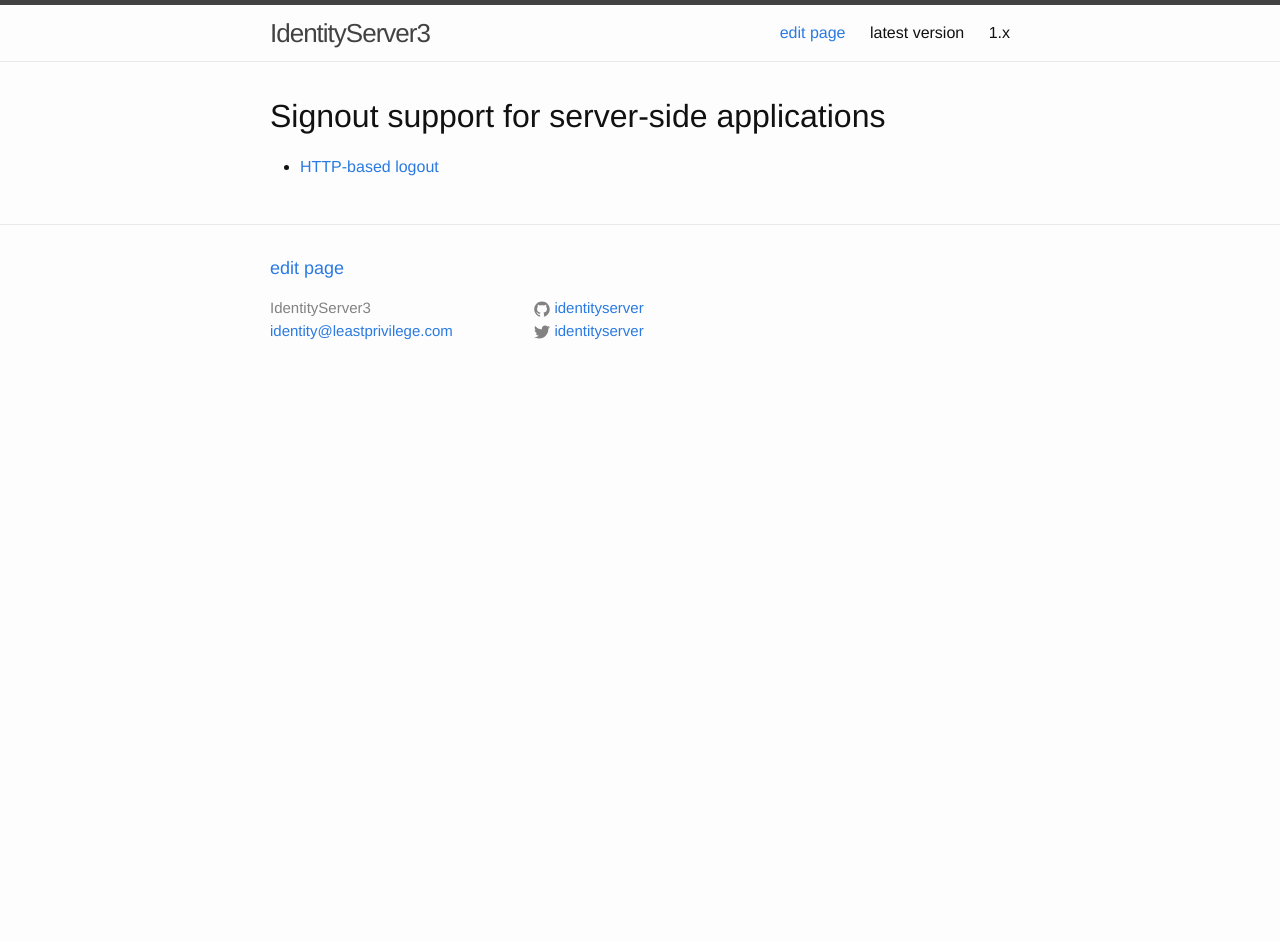
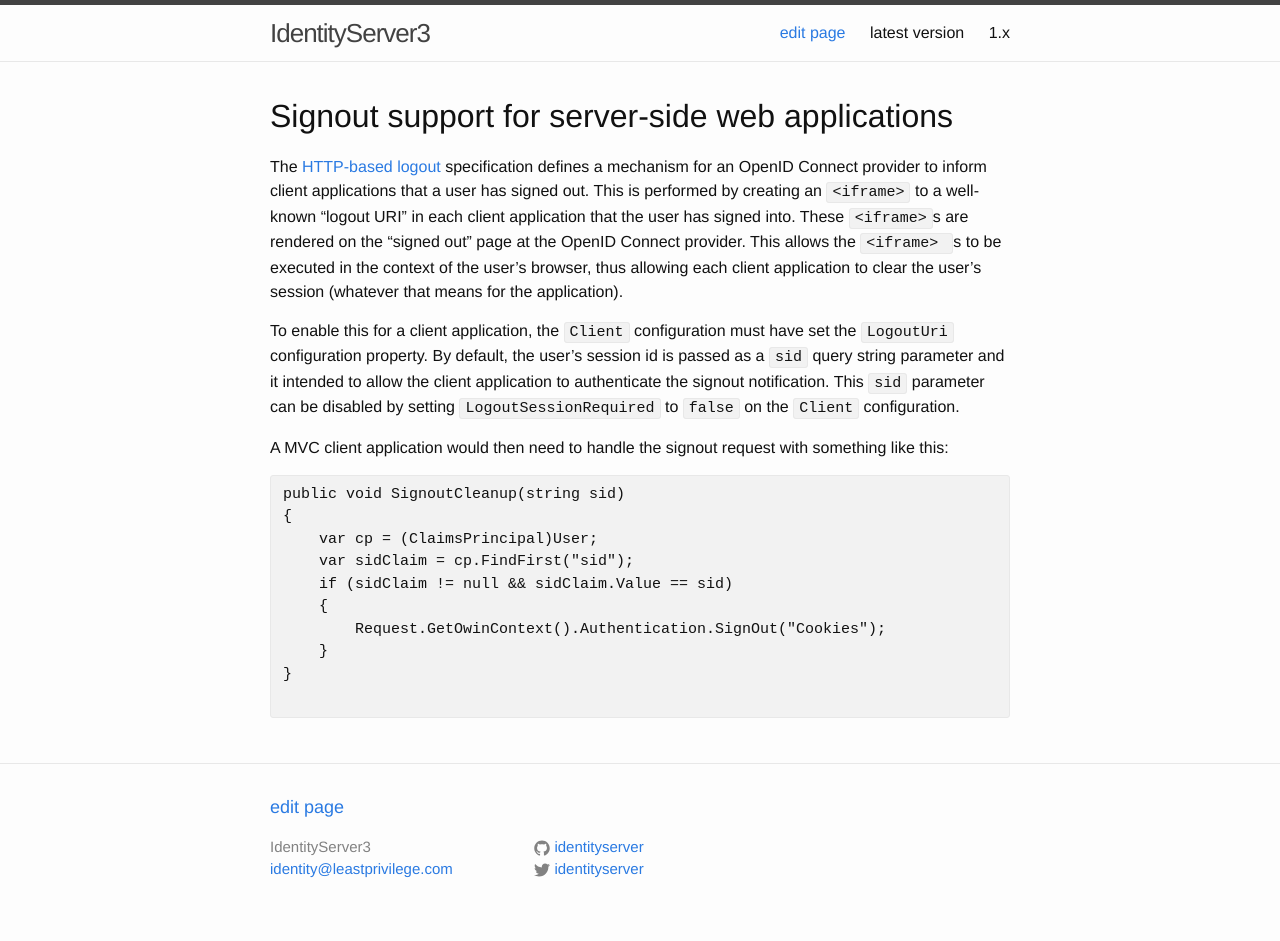
Before and after one commit to IdentityServer/Documentation, a Jekyll site: the page built from docsv2/advanced/signout-http.md, in a window 1280 px wide. Built offline with Jekyll 4.4.1, drawn with Linux system fonts in a browser that asks for light colours; Markdown is read by kramdown in place of the engine named in the settings; before the commit the page ends 900 px from its top, so only the background shows below that.

Commit message:
filled in details

````diff
--- a/docsv2/advanced/signout-http.md
+++ b/docsv2/advanced/signout-http.md
@@ -2,6 +2,24 @@
 layout: docs-default
 ---
 
-#Signout support for server-side applications
+#Signout support for server-side web applications
 
-* [HTTP-based logout](https://openid.net/specs/openid-connect-logout-1_0.html)
+The [HTTP-based logout](https://openid.net/specs/openid-connect-logout-1_0.html) specification defines a mechanism for an OpenID Connect provider to inform client applications that a user has signed out. This is performed by creating an `<iframe>` to a well-known "logout URI" in each client application that the user has signed into. These `<iframe>`s are rendered on the "signed out" page at the OpenID Connect provider. This allows the `<iframe>
+    `s to be executed in the context of the user's browser, thus allowing each client application to clear the user's session (whatever that means for the application).
+
+To enable this for a client application, the `Client` configuration must have set the `LogoutUri` configuration property. By default, the user's session id is passed as a `sid` query string parameter and it intended to allow the client application to authenticate the signout notification. This `sid` parameter can be disabled by setting `LogoutSessionRequired` to `false` on the `Client` configuration.
+
+A MVC client application would then need to handle the signout request with something like this:
+
+```[CSharp]
+public void SignoutCleanup(string sid)
+{
+    var cp = (ClaimsPrincipal)User;
+    var sidClaim = cp.FindFirst("sid");
+    if (sidClaim != null && sidClaim.Value == sid)
+    {
+        Request.GetOwinContext().Authentication.SignOut("Cookies");
+    }
+}
+
+```
````
